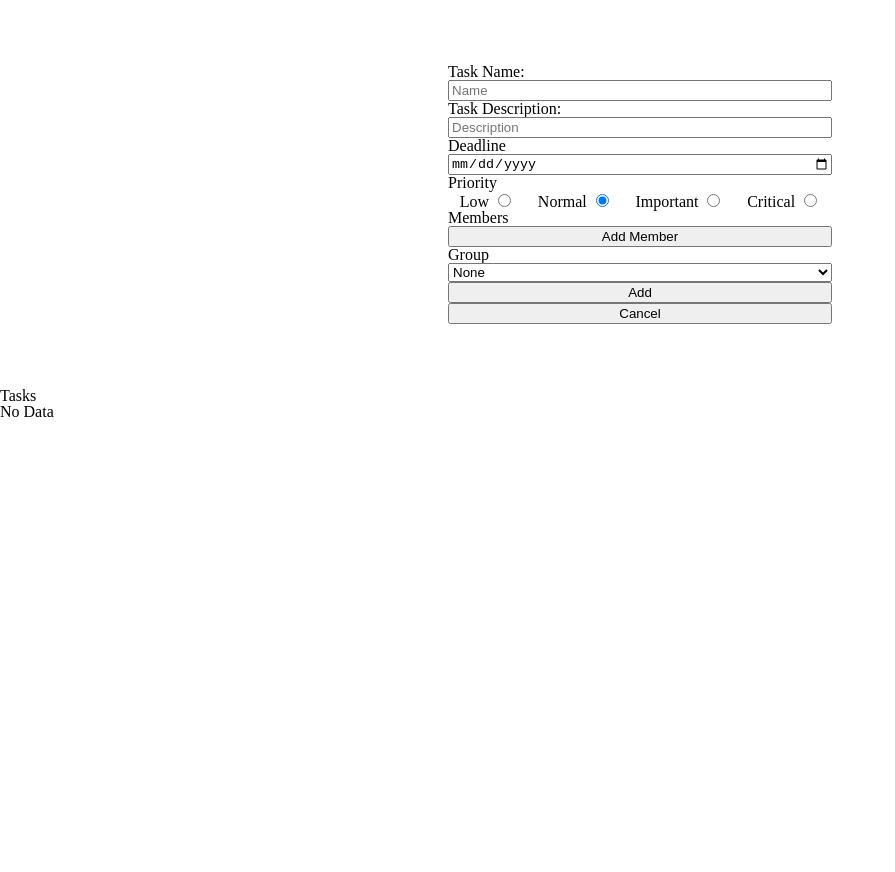
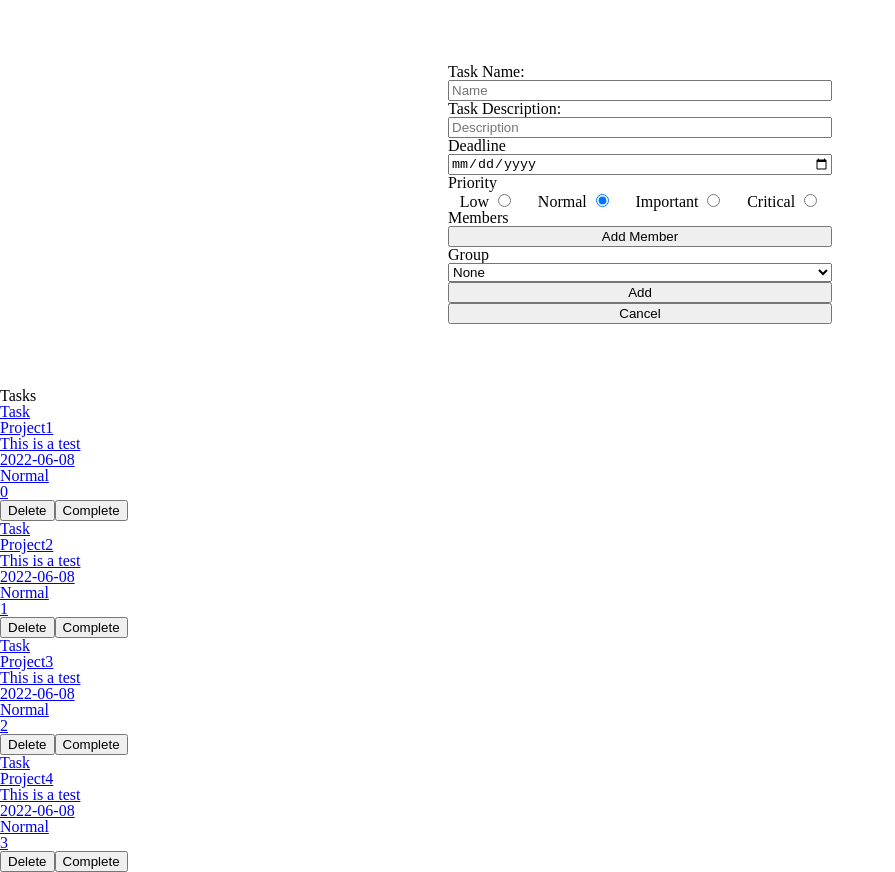
Before and after one commit to JamariaSims/Task-Manager, a React (Create React App) app: page / in a window 1280 px wide. Shown: the whole page, without its empty margins (0-895 px from the left). Before the commit the page ends 800 px from the top, so only its background shows below. Built offline with nearby package versions, Linux system fonts and the light colour scheme.

Commit message:
Routes/Actions/Reducer

```diff
--- a/package.json
+++ b/package.json
@@ -12,6 +12,8 @@
     "react": "^18.1.0",
     "react-dom": "^18.1.0",
     "react-redux": "^8.0.2",
+    "react-router": "^6.3.0",
+    "react-router-dom": "^6.3.0",
     "react-scripts": "5.0.1",
     "redux": "^4.2.0",
     "web-vitals": "^2.1.4"
--- a/src/Actions/Index.js
+++ b/src/Actions/Index.js
@@ -5,15 +5,22 @@
     View Task
 
 */
+
 export const ADD_TASK = "ADD_TASK";
 
 export const addTask = (task, tasks) => {
-    task.id = tasks.length;
-    return { type: ADD_TASK, payload: task };
+  task.id = tasks.length;
+  return { type: ADD_TASK, payload: task };
 };
 
 export const DELETE_TASK = "DELETE_TASK";
 
 export const deleteTask = (id) => {
-    return { type: DELETE_TASK, payload: id };
+  return { type: DELETE_TASK, payload: id };
 };
+
+export const VIEW_TASK = "VIEW_TASK";
+
+export const viewTask = (id) => {
+  return { type: VIEW_TASK, payload: id };
+};
--- a/src/App.js
+++ b/src/App.js
@@ -1,15 +1,29 @@
 import "./App.css";
 import Form from "./Views/Form";
-import { useState } from "react";
 import Tasks from "./Components/Tasks";
+import { BrowserRouter as Router, Route, Routes } from "react-router-dom";
+import Home from "./Views/Home";
+import Task from "./Components/Task";
+import { connect } from "react-redux";
+import TaskDisplay from "./Views/TaskDisplay";
+import Error from "./Views/Error";
 
-function App() {
-    return (
-        <div className="App">
-            <Form />
-            <Tasks />
-        </div>
-    );
+function App(props) {
+  const { tasks } = props;
+  return (
+    <Router>
+      <Routes>
+        <Route path="/" element={<Home />} />
+        <Route path="/Task/:id" element={<TaskDisplay />} />
+        <Route path="*" element={<Error />} />
+      </Routes>
+    </Router>
+  );
 }
 
-export default App;
+const mapStateToProps = (state) => {
+  return {
+    tasks: state.tasks,
+  };
+};
+export default connect(mapStateToProps)(App);
--- a/src/Components/Task.jsx
+++ b/src/Components/Task.jsx
@@ -1,14 +1,18 @@
 import React from "react";
 import { connect } from "react-redux";
-import { deleteTask } from "../Actions/Index";
-
+import { viewTask } from "../Actions/Index";
+import { Link } from "react-router-dom";
 function Task(props) {
   const { task } = props;
   const { name, description, deadline, priority, id } = task;
   const onDelete = () => {
     props.deleteTask(id);
   };
+  const onTaskView = () => {
+    props.viewTask(id);
+  };
   return (
+    <Link to={`/Task/${task.id}`} onClick={onTaskView}>
       <div>
         <h1>Task</h1>
         <p>{name}</p>
@@ -18,10 +22,10 @@ function Task(props) {
         <p>{id}</p>
         <div className="ButtonGroup">
           <button onClick={onDelete}>Delete</button>
-                <button>View</button>
           <button>Complete</button>
         </div>
       </div>
+    </Link>
   );
 }
 const mapStateToProps = (state) => {
@@ -29,4 +33,4 @@ const mapStateToProps = (state) => {
     tasks: state.tasks,
   };
 };
-export default connect(mapStateToProps, { deleteTask })(Task);
+export default connect(mapStateToProps, { viewTask })(Task);
--- /dev/null
+++ b/src/Data/TasksDummyData.jsx
@@ -0,0 +1,30 @@
+export const dummyTasks = [
+  {
+    name: "Project1",
+    description: "This is a test",
+    deadline: "2022-06-08",
+    priority: "Normal",
+    id: "0",
+  },
+  {
+    name: "Project2",
+    description: "This is a test",
+    deadline: "2022-06-08",
+    priority: "Normal",
+    id: "1",
+  },
+  {
+    name: "Project3",
+    description: "This is a test",
+    deadline: "2022-06-08",
+    priority: "Normal",
+    id: "2",
+  },
+  {
+    name: "Project4",
+    description: "This is a test",
+    deadline: "2022-06-08",
+    priority: "Normal",
+    id: "3",
+  },
+];
--- a/src/Reducer/Index.jsx
+++ b/src/Reducer/Index.jsx
@@ -1,8 +1,10 @@
-import { ADD_TASK, DELETE_TASK } from "../Actions/Index";
+import { ADD_TASK, DELETE_TASK, VIEW_TASK } from "../Actions/Index";
+import { dummyTasks } from "../Data/TasksDummyData";
 
 export const initialState = {
-    tasks: [],
+  tasks: dummyTasks,
   completedTasks: [],
+  selectedTask: null,
 };
 
 const Reducer = (state = initialState, action) => {
@@ -17,6 +19,14 @@ const Reducer = (state = initialState, action) => {
       });
       return { ...state, tasks: updatedTasks };
     }
+
+    case VIEW_TASK: {
+      const currentTask = tasks.map((task) => {
+        return task.id === action.payload;
+      });
+
+      return { ...state, selectedTask: currentTask };
+    }
     default:
       return state;
   }
--- /dev/null
+++ b/src/Views/Error.jsx
@@ -0,0 +1,7 @@
+import React from "react";
+
+function Error() {
+  return <div>Error</div>;
+}
+
+export default Error;
--- /dev/null
+++ b/src/Views/Home.jsx
@@ -0,0 +1,15 @@
+import React from "react";
+import Task from "../Components/Task";
+import Tasks from "../Components/Tasks";
+import Form from "./Form";
+
+function Home() {
+  return (
+    <div className="Home_Container">
+      <Form />
+      <Tasks />
+    </div>
+  );
+}
+
+export default Home;
--- /dev/null
+++ b/src/Views/TaskDisplay.jsx
@@ -0,0 +1,26 @@
+import React, { useEffect } from "react";
+
+import { connect } from "react-redux";
+import { useParams } from "react-router";
+
+function TaskDisplay(props) {
+  const { tasks } = props;
+  let { id } = useParams();
+
+  return (
+    <div>
+      <p>{tasks[id].name}</p>
+      <p>{tasks[id].description}</p>
+      <p>{tasks[id].deadline}</p>
+      <p>{tasks[id].priority}</p>
+      <p>{tasks[id].id}</p>
+    </div>
+  );
+}
+
+const mapStateToProps = (state) => {
+  return {
+    tasks: state.tasks,
+  };
+};
+export default connect(mapStateToProps)(TaskDisplay);
```
Also changed, not shown: src/index.js (+4 -3 lines), 1 other file (tests, documents, lock files or other folders). Lines whose indentation alone changed are shown as unchanged.
